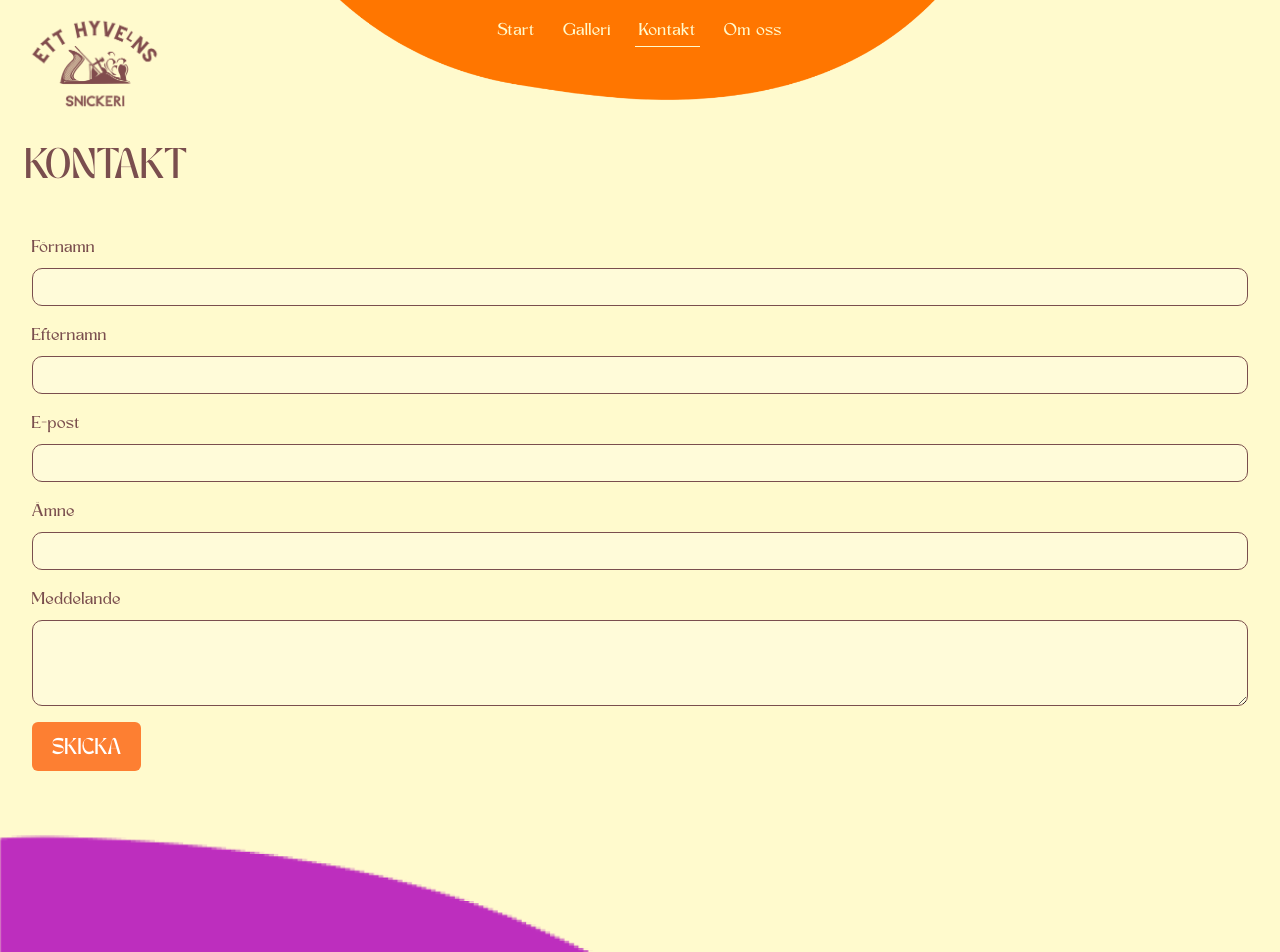
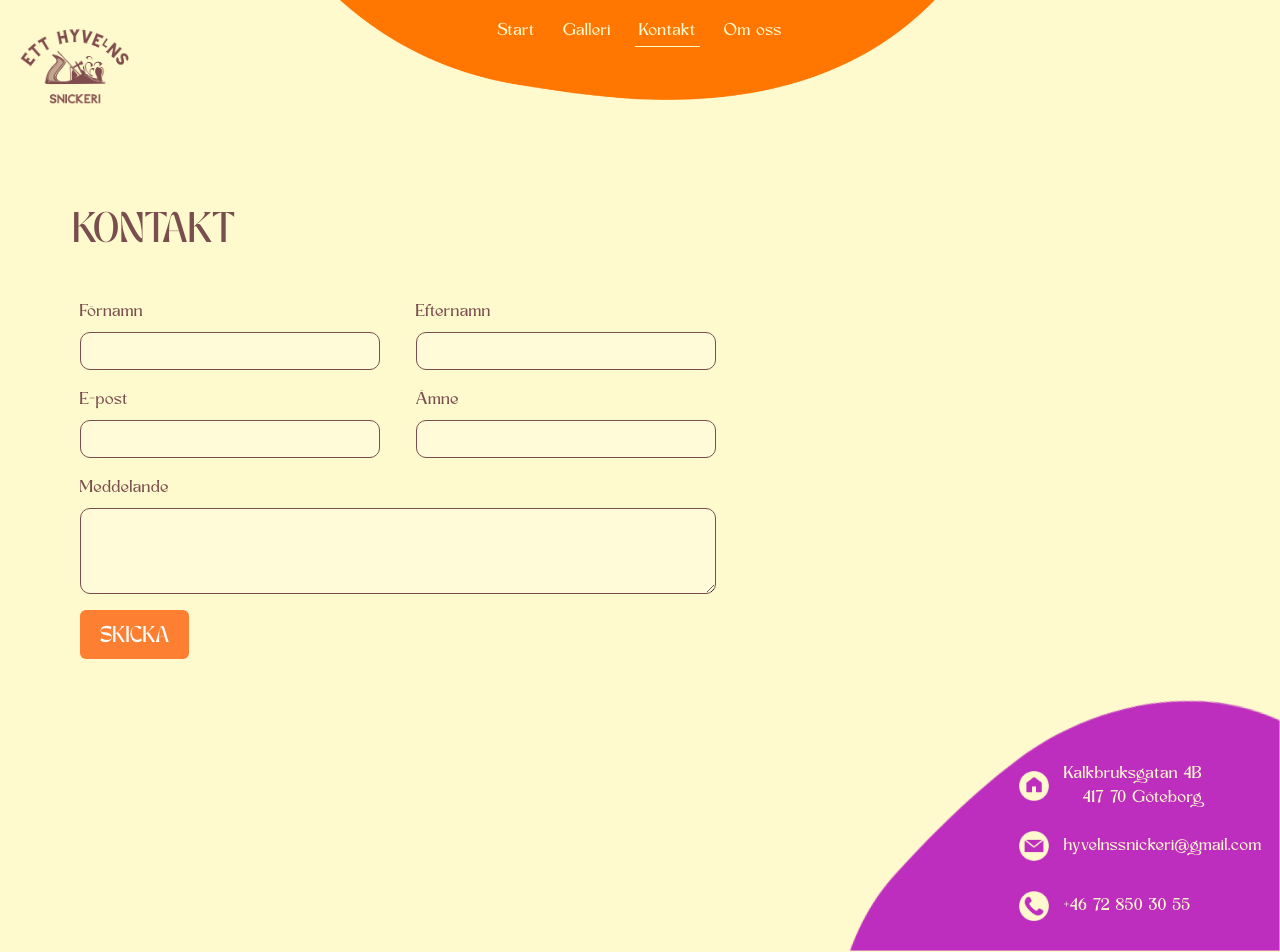
Before and after one commit to sonjasviden/ett_hyvelns_snickeri, a React (Vite) app: page /kontakt in a window 1280 px wide. Shown: the top 952 px of the page. Built offline with nearby package versions, Linux system fonts and the light colour scheme.

Commit message:
contact page responsive

```diff
--- a/src/pages/ContactPage.tsx
+++ b/src/pages/ContactPage.tsx
@@ -1,11 +1,15 @@
 import { Button, Form, Image } from "react-bootstrap";
+import useResponsiveView from "../hooks/useResponsiveView";
 
 const ContactPage = () => {
+  const isMobileView = useResponsiveView();
+
   return (
     <div className="contactPage">
       <h1>Kontakt</h1>
 
       <Form className="form">
+        <div className="first-last-name">
           <Form.Group className="mb-3 form-group" controlId="firstName">
             <Form.Label>Förnamn</Form.Label>
             <Form.Control type="text" />
@@ -15,7 +19,9 @@ const ContactPage = () => {
             <Form.Label>Efternamn</Form.Label>
             <Form.Control type="text" />
           </Form.Group>
+        </div>
 
+        <div className="email-subject">
           <Form.Group className="mb-3 form-group" controlId="email">
             <Form.Label>E-post</Form.Label>
             <Form.Control type="email" />
@@ -25,8 +31,9 @@ const ContactPage = () => {
             <Form.Label>Ämne</Form.Label>
             <Form.Control type="text" />
           </Form.Group>
+        </div>
 
-        <Form.Group className="mb-3 form-group" controlId="message">
+        <Form.Group className="mb-3" controlId="message">
           <Form.Label>Meddelande</Form.Label>
           <Form.Control as="textarea" rows={3} />
         </Form.Group>
@@ -35,7 +42,11 @@ const ContactPage = () => {
       </Form>
 
       <div className="purple-blob">
+        {isMobileView ? (
           <Image src="/images/contact-purple-blob.png" />
+        ) : (
+          <Image src="/images/desktop-purple-blob.png" />
+        )}
 
         <div className="info-box">
           <div className="info address">
--- a/src/scss/App.scss
+++ b/src/scss/App.scss
@@ -16,6 +16,7 @@
 
 body {
   background-color: #fffacd;
+}
 
 h1 {
   font-family: "Tan Meringue";
@@ -25,4 +26,9 @@ body {
   text-transform: uppercase;
   margin: 3rem 0 3rem 1.5rem;
 }
+
+@media only screen and (min-width: 768px) {
+  h1 {
+    margin-top: 9rem;
   }
+}
--- a/src/scss/ContactPage.scss
+++ b/src/scss/ContactPage.scss
@@ -34,12 +34,16 @@
       position: absolute;
       bottom: 0;
 
+      .phoneNr {
+        margin-bottom: 20px !important;
+      }
+
       .info {
         display: flex;
         align-items: center;
         margin-bottom: 35px;
         margin-left: 15px;
-        height: 30px;
+        height: 20px;
 
         img {
           width: 30px;
@@ -55,3 +59,155 @@
     }
   }
 }
+@media only screen and (min-width: 420px) {
+  .contactPage {
+    .purple-blob {
+      .info-box {
+        .phoneNr {
+          margin-bottom: 35px !important;
+        }
+      }
+    }
+  }
+}
+
+@media only screen and (min-width: 485px) {
+  .contactPage {
+    .form {
+      .first-last-name,
+      .email-subject {
+        display: flex;
+        justify-content: space-between;
+      }
+    }
+
+    .purple-blob {
+      img {
+        width: 100%;
+      }
+
+      .info-box {
+        position: absolute;
+        bottom: 0;
+
+        .info {
+          height: 30px;
+        }
+      }
+    }
+  }
+}
+
+@media only screen and (min-width: 525px) {
+  .contactPage {
+    .form {
+      width: 500px;
+
+      .form-group {
+        width: 200px;
+      }
+    }
+
+    .purple-blob {
+      img {
+        width: 85%;
+      }
+
+      .info-box {
+        .phoneNr {
+          margin-bottom: 35px !important;
+        }
+      }
+    }
+  }
+}
+
+@media only screen and (min-width: 675px) {
+  .contactPage {
+    .purple-blob {
+      img {
+        width: 70%;
+      }
+
+      .info-box {
+        .phoneNr {
+          margin-bottom: 40px !important;
+        }
+      }
+    }
+  }
+}
+
+@media only screen and (min-width: 768px) {
+  .contactPage {
+    margin-left: 3rem;
+    .form {
+      width: 600px;
+
+      .form-group {
+        width: 250px;
+      }
+    }
+
+    .purple-blob {
+      text-align: right;
+      img {
+        width: 65%;
+      }
+
+      .info-box {
+        right: 18px;
+      }
+    }
+  }
+}
+
+@media only screen and (min-width: 900px) {
+  .contactPage {
+    .form {
+      width: 700px;
+
+      .form-group {
+        width: 300px;
+      }
+    }
+
+    .purple-blob {
+      img {
+        width: 50%;
+      }
+
+      .info-box {
+        .info {
+          margin-bottom: 30px !important;
+        }
+      }
+    }
+  }
+}
+
+@media only screen and (min-width: 1100px) {
+  .contactPage {
+    .purple-blob {
+      img {
+        width: 40%;
+      }
+
+      .info-box {
+        .info {
+          margin-bottom: 30px !important;
+        }
+      }
+    }
+  }
+}
+
+@media only screen and (min-width: 1200px) {
+  .contactPage {
+    .purple-blob {
+      img {
+        width: 35%;
+      }
+    }
+  }
+}
--- a/src/scss/Navbar.scss
+++ b/src/scss/Navbar.scss
@@ -75,11 +75,13 @@
 
 .navigation {
   margin-bottom: 5rem;
+
   .logo {
-    width: 150px;
+    width: 130px;
     position: absolute;
     margin: 10px;
-    margin-left: 20px;
+    margin-left: 10px;
+    margin-top: 20px;
 
     img {
       width: 100%;
```
Also changed, not shown: public/images/contact-purple-blob.png, public/images/desktop-purple-blob.png (added). Lines whose indentation alone changed are shown as unchanged.
